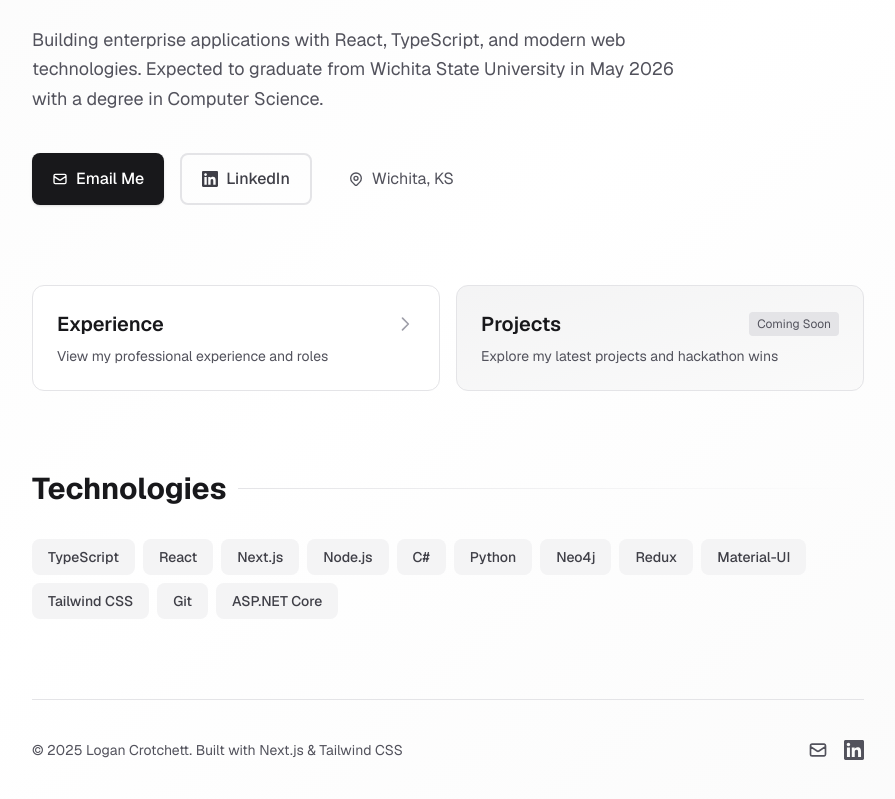
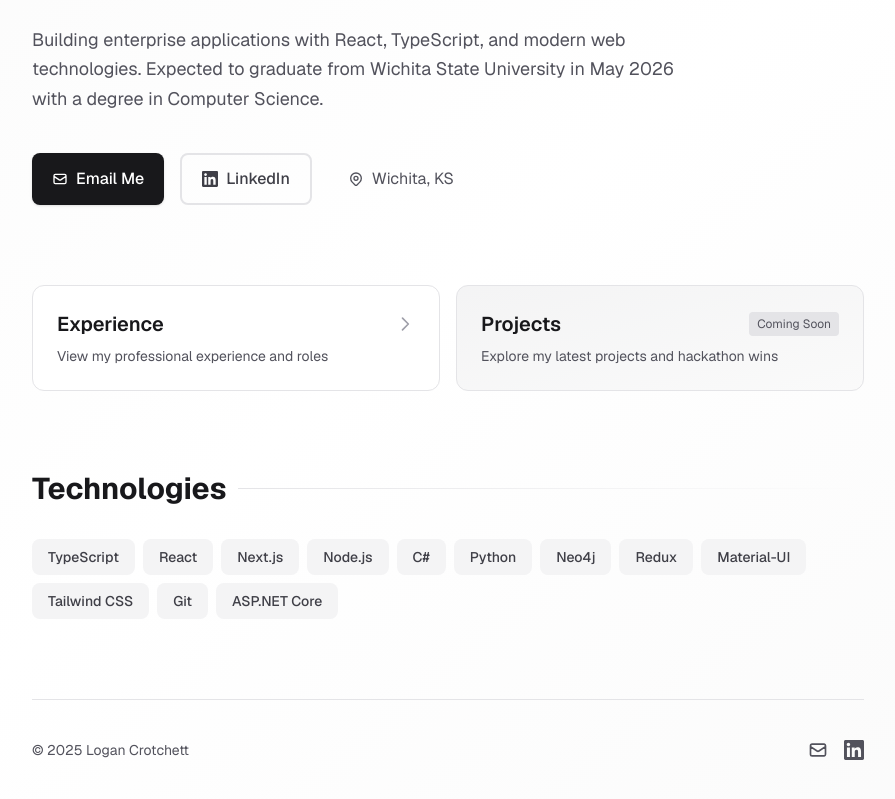
Before and after one commit to Loganaan/personal-website, a Next.js app: page / in a window 1280 px wide. Shown: the part 263-1062 px from the top of the page, without its empty margins (192-1087 px from the left). Built offline with nearby package versions, Linux system fonts and the light colour scheme.

Commit message:
Removed "built with next.js and tailwind"

```diff
--- a/app/page.tsx
+++ b/app/page.tsx
@@ -106,7 +106,7 @@ export default function Home() {
         <footer className="border-t border-zinc-200 dark:border-zinc-800 pt-10 mt-20">
           <div className="flex flex-col sm:flex-row justify-between items-center gap-4">
             <p className="text-sm text-zinc-600 dark:text-zinc-400">
-              © 2025 Logan Crotchett. Built with Next.js & Tailwind CSS
+              © 2025 Logan Crotchett
             </p>
             <div className="flex gap-4">
               <a href="mailto:logancrotchett@gmail.com" className="text-zinc-600 dark:text-zinc-400 hover:text-zinc-900 dark:hover:text-zinc-100 transition-colors">
```
